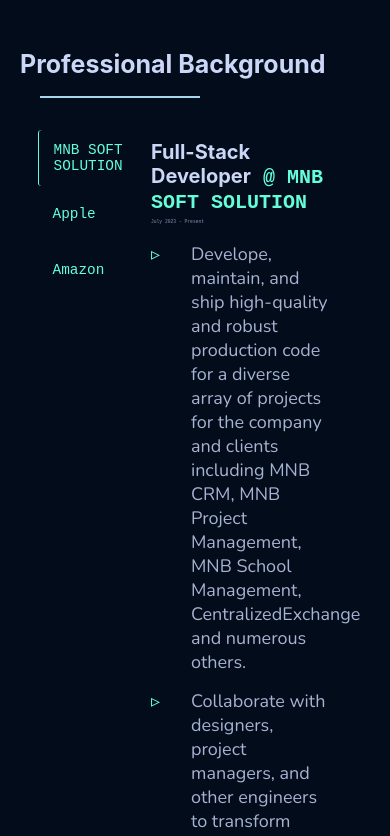
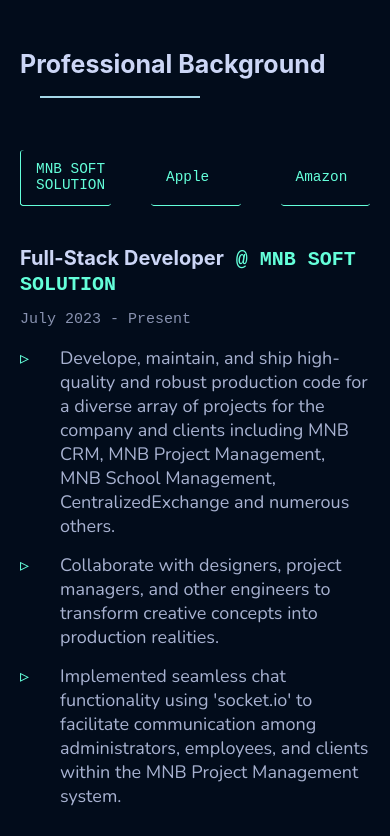
Before and after one commit to tanujojha/topv1, a React (Create React App) app: page / in a window 390 px wide. Shown: the part 1860-2696 px from the top of the page. Built offline with nearby package versions, Linux system fonts and the light colour scheme.

Commit message:
add: responsivness of exp section

```diff
--- a/src/pages/experience/experience.css
+++ b/src/pages/experience/experience.css
@@ -27,6 +27,7 @@
 .outercontexpdiv{
     display: flex;
     justify-content: center;
+    margin-top: 20px;
 
 }
 
@@ -54,9 +55,12 @@
     cursor: pointer;
 }
 
+/* handled from experience.js */
 /* .buttonborderEffect{
     border-left: 1.5px solid var(--colorGreen);
 } */
+
+
 
 #compnamebtn:hover{
     border-left: 5.5px solid var(--colorDarkNavy);
@@ -74,7 +78,7 @@
 
 .rightcontdivinner{
     width: 80%;
-    margin-top: 10px;
+    margin-top: 20px;
 }
 
 .desig{
@@ -101,7 +105,8 @@
 }
 
 .duration{
-    font-size: 1.2vw;
+    /* font-size: 1.2vw; */
+    font-size: clamp(15px, 0.5vw, 100px);
     font-family: var(--fontMono);
     color: var(--slate);
     padding: 0;
@@ -137,5 +142,34 @@
     .contdivexp{
         font-size: medium;
     }
+    .innercontexpdiv{
+        display: block;
+        width: 100%;
+    }
+    .leftPaneexp{
+        display: flex;
+        justify-content: center;
+        gap: 40px;
+        margin-bottom: 20px;
+
+    }
+    #compnamebtn{
+        border-bottom: 1.5px solid var(--colorGreen);
+        /* width: 100px; */
+    }
+    #compnamebtn:hover{
+        border-left: none;
+        /* padding-bottom: 5.5px; */
+
+    }
+    #compnamebtn:hover > span{
+        position: relative;
+        top: -5px
+
+    }
+    .rightcontdivinner{
+        width: 100%;
+    }
+
 
 }
--- a/src/pages/experience/experience.js
+++ b/src/pages/experience/experience.js
@@ -22,11 +22,15 @@
         setExpId(exp.id)
     };
 
-    // border-left: 1.5px solid var(--colorGreen);
-    const x = {"border-left": "1.5px solid var(--colorGreen)"}
-    const st = {
-        background: "yellow"
-    }
+    // const x = {"borderLeft": "1.5px solid var(--colorGreen)"}
+    let x = "1.5px solid var(--colorGreen)"
+
+    // useEffect(()=>{
+    //     if(!isDesktop){
+    //         x = "none"
+    //     }
+    // }, [expId]);
+
 
   return (
     <Fade bottom delay={100}>
@@ -37,7 +41,7 @@
                     <div className='innercontexpdiv'>
                         <div className='leftPaneexp'>
                             {
-                                experience.map((exp)=> <button style={exp.id === expId ? x : {}} onClick={()=> handleExpSelect(exp)} size='small' id='compnamebtn' variant="text">{exp.name}</button>)
+                                experience.map((exp)=> <button style={exp.id === expId ? {"border-left":x} : {}} onClick={()=> handleExpSelect(exp)} size='small' id='compnamebtn' variant="text"><span className='btnspan'>{exp.name}</span></button>)
                             }
                         </div>
                         <div className='rightcontdivexp'>
```
